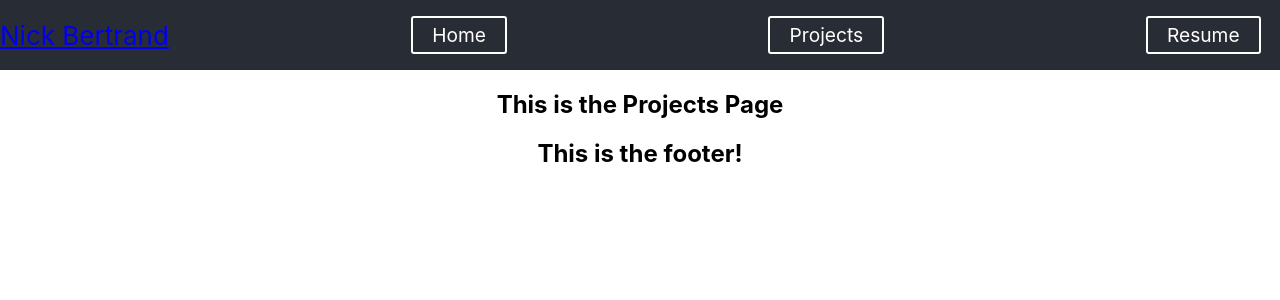
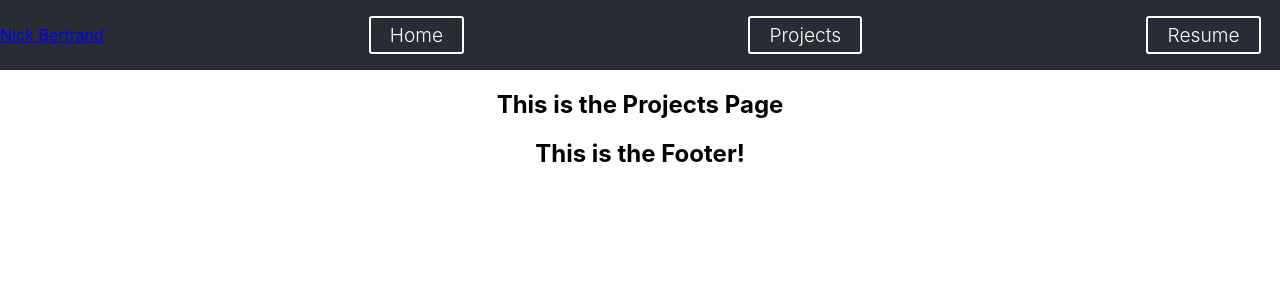
Before and after one commit to NickBertrand/nickbertrand.io, a React (Create React App) app: page /projects in a window 1280 px wide. Shown: the top 300 px of the page. Built offline with nearby package versions, Linux system fonts and the light colour scheme.

Commit message:
Removing some old CSS and relpaceing it with styled components

```diff
--- a/src/App.css
+++ b/src/App.css
@@ -1,32 +1,3 @@
 .App {
   text-align: center;
 }
-
-.App-logo {
-  animation: App-logo-spin infinite 20s linear;
-  height: 40vmin;
-}
-
-.App-header {
-  background-color: #282c34;
-  min-height: 70px;
-  display: flex;
-  flex-direction: row;
-  align-items: center;
-  justify-content: space-between;
-  font-size: calc(10px + 2vmin);
-  color: white;
-}
-
-.App-link {
-  color: #61dafb;
-}
-
-@keyframes App-logo-spin {
-  from {
-    transform: rotate(0deg);
-  }
-  to {
-    transform: rotate(360deg);
-  }
-}
--- a/src/components/Footer/Footer.jsx
+++ b/src/components/Footer/Footer.jsx
@@ -1,11 +1,11 @@
-import React, { Component } from 'react'
+import React from 'react'
 
-export default class Footer extends Component {
-  render() {
-    return (
-      <div>
-        <h2>This is the footer!</h2>
-      </div>
-    )
-  }
+function Footer() {
+  return (
+    <div>
+      <h2>This is the Footer!</h2>
+    </div>
+  )
 }
+
+export default Footer
--- a/src/components/Header/Header.jsx
+++ b/src/components/Header/Header.jsx
@@ -1,11 +1,21 @@
 import React, { Component } from 'react'
+import styled from 'styled-components/macro'
+
 import { Link } from 'react-router-dom'
 import { HeaderLink } from '../HeaderLink';
 
-export default class Header extends Component {
-  render() {
+function Header() {
+  const HeaderContainer = styled.header`
+    background-color: #282c34;
+    min-height: 70px;
+    display: flex;
+    flex-direction: row;
+    align-items: center;
+    justify-content: space-between;
+  `;
+
   return (
-      <header className="App-header">
+    <HeaderContainer>
       <Link to="/">Nick Bertrand</Link>
 
       <HeaderLink link="/" activeClassName="hurray">
@@ -17,7 +27,8 @@ export default class Header extends Component {
       <HeaderLink link='/resume' activeClassName='hurray'>
         Resume
       </HeaderLink>
-      </header>
+    </HeaderContainer>
   )
 }
-}
+
+export default Header
--- a/src/components/HeaderLink/HeaderLink.jsx
+++ b/src/components/HeaderLink/HeaderLink.jsx
@@ -7,13 +7,14 @@ import { NavLink } from 'react-router-dom'
 function HeaderLink(props) {
   const HeaderButton = styled.button`
     font-size: 1.2rem;
-    color: #ffffff;
+    color: white;
     background: transparent;
     border-radius: 3px;
-    border: 2px solid #ffffff;
+    border: 2px solid white;
     margin: 0 1em;
     padding: 0.25em 1em;
     text-decoration: none;
+    font-weight: 300;
   `;
 
 
```
Also changed, not shown: src/components/Body/Body.jsx (+9 -9 lines). Lines whose indentation alone changed are shown as unchanged.
